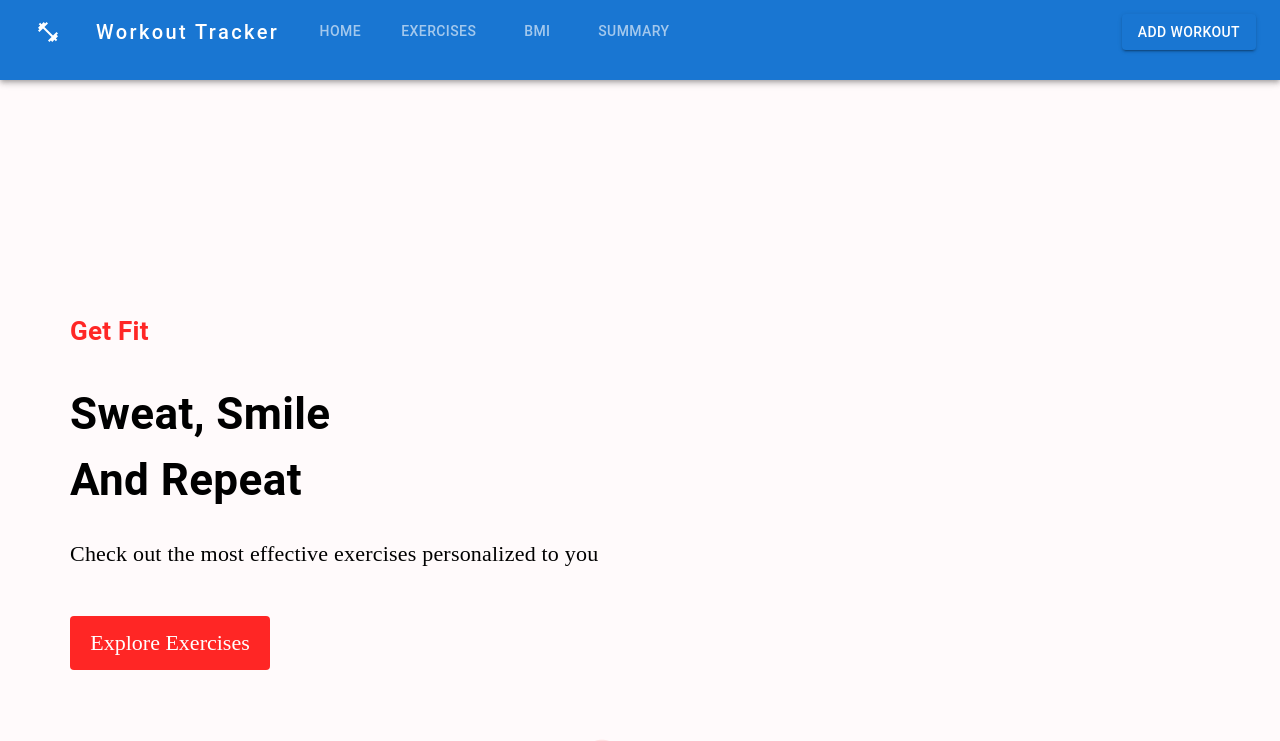
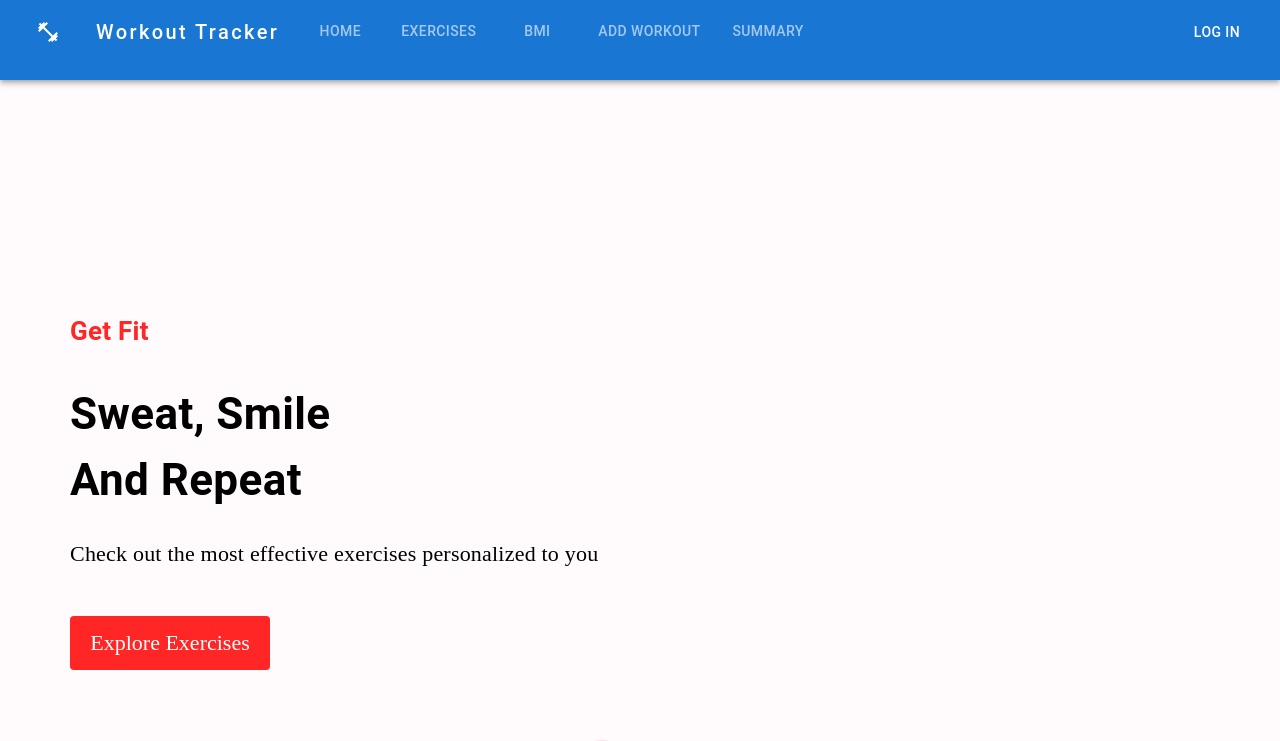
Before and after one commit to 17Sachinsingh/Workout-Tracker, a React (Create React App) app: page / in a window 1280 px wide. Shown: the top 741 px of the page. Built offline with nearby package versions, Linux system fonts and the light colour scheme; no server answers; the HTML template or start-up script is replaced by a standard one.

Commit message:
login completed

```diff
--- a/package.json
+++ b/package.json
@@ -4,6 +4,7 @@
   "version": "0.1.0",
   "private": true,
   "dependencies": {
+    "@auth0/auth0-react": "^2.2.1",
     "@emotion/react": "^11.11.1",
     "@emotion/styled": "^11.11.0",
     "@fortawesome/fontawesome-svg-core": "^6.4.2",
--- a/src/components/navbar.jsx
+++ b/src/components/navbar.jsx
@@ -1,45 +1,86 @@
-import React,{ useState } from 'react';
-import { AppBar ,Typography,Container,IconButton ,Button, Toolbar,Tabs,Tab} from '@mui/material';
-import FitnessCenterIcon from '@mui/icons-material/FitnessCenter';
-import { Link } from 'react-router-dom';
+import React, { useState } from "react";
+import {
+  AppBar,
+  Typography,
+  Container,
+  IconButton,
+  Button,
+  Toolbar,
+  Tabs,
+  Tab,
+} from "@mui/material";
+import FitnessCenterIcon from "@mui/icons-material/FitnessCenter";
+import { Link } from "react-router-dom";
+import { useAuth0 } from "@auth0/auth0-react";
 const Navbar = () => {
-  const[value,setValue]=useState('Home');
+  const [value, setValue] = useState("Home");
+  const { loginWithRedirect, logout,isAuthenticated,user } = useAuth0();
+
   return (
-    <AppBar position='static' sx={{height:'80px'}}>
-        <Container maxWidth="xl">
-            <Toolbar disableGutters variant='regular' >
-              <IconButton variant="contained" size='large' sx={{color:"white"}}
-              component={Link} to='/'>
-                <FitnessCenterIcon sx={{ display: { xs: 'none', md: 'flex' }, mr: 1 }} />
-              </IconButton>
+    <AppBar position="static" sx={{ height: "80px" }}>
+      <Container maxWidth="xl">
+        <Toolbar disableGutters variant="regular">
+          <IconButton
+            variant="contained"
+            size="large"
+            sx={{ color: "white" }}
+            component={Link}
+            to="/"
+          >
+            <FitnessCenterIcon
+              sx={{ display: { xs: "none", md: "flex" }, mr: 1 }}
+            />
+          </IconButton>
+          <Typography
+            variant="h6"
+            href="/"
+            sx={{
+              ml: 2,
+              mr: 2,
+              display: { xs: "none", md: "flex" },
+              letterSpacing: "0.15rem",
+            }}
+          >
+            Workout Tracker
+          </Typography>
+          <Tabs
+            textColor="inherit"
+            value={value}
+            onChange={(e, value) => setValue(value)}
+            indicatorColor="secondary"
+          >
+            <Tab label="Home" component={Link} to="/" />
+            <Tab label="Exercises" component={Link} to="/exercises" />
+            <Tab label="BMI" component={Link} to="/bmi" />
+            <Tab label="Add Workout" component={Link} to="/create-exercise" />
+            <Tab label="Summary" component={Link} to="/dashboard" />
+          </Tabs>
+          {isAuthenticated ? (
+            <Button
+              onClick={() =>
+                logout({ logoutParams: { returnTo: window.location.origin } })
+              }
+              variant=" outlined"
+              sx={{ marginLeft: "auto" }}
+            >
 
-                <Typography variant='h6'
-                href='/'
-                sx={{
-                    ml:2,
-                    mr:2,
-                    display:{xs:'none',md:'flex'},
-                    letterSpacing:'0.15rem'
-                }}
-                >Workout Tracker</Typography>
-                <Tabs textColor='inherit'
-                value={value}
-                onChange={(e,value)=>setValue(value)}
-                indicatorColor='secondary'>
-                  <Tab label ="Home" component={Link} to='/'  />
-                  <Tab label="Exercises" component={Link} to='/exercises'/>
-                  <Tab label="BMI" component={Link} to='/bmi'/>
-                  <Tab label="Summary" component={Link} to='/dashboard' />
-                </Tabs>
-                {/* <Button component={Link} to='/user' variant='contained' sx={{marginLeft:'auto'}} >
-                  Create user </Button> */}
-                <Button component={Link} to ='/create-exercise' variant='contained' sx={{marginLeft: 'auto'}}>
-                  Add Workout </Button>
+              Log Out
 
-            </Toolbar>
-        </Container>
+            </Button>
+          ) : (
+            <Button
+              onClick={() => loginWithRedirect()}
+              variant=" outlined"
+              sx={{ marginLeft: "auto" }}
+            >
+              Log In
+            </Button>
+
+          )}
+        </Toolbar>
+      </Container>
     </AppBar>
-  )
-}
+  );
+};
 
-export default Navbar
+export default Navbar;
--- a/src/index.js
+++ b/src/index.js
@@ -2,13 +2,22 @@ import React from "react";
 import ReactDOM from "react-dom/client";
 import "./index.css";
 import App from "./App";
+import { Auth0Provider } from '@auth0/auth0-react';
 // import { BrowserRouter } from 'react-router-dom';
 
 const root = ReactDOM.createRoot(document.getElementById("root"));
 root.render(
-  <React.StrictMode>
+  <Auth0Provider
+    domain="dev-8pf7tg2iuv6z4rnm.us.auth0.com"
+    clientId="HCrk1biWPalF8F1WM7rCtGdQzekXphxY"
+    authorizationParams={{
+      redirect_uri: window.location.origin
+    }}
+  >
+    <App />
+  </Auth0Provider>
 
-      <App />
 
-  </React.StrictMode>
+
+
 );
```
Also changed, not shown: 1 other file (tests, documents, lock files or other folders).
